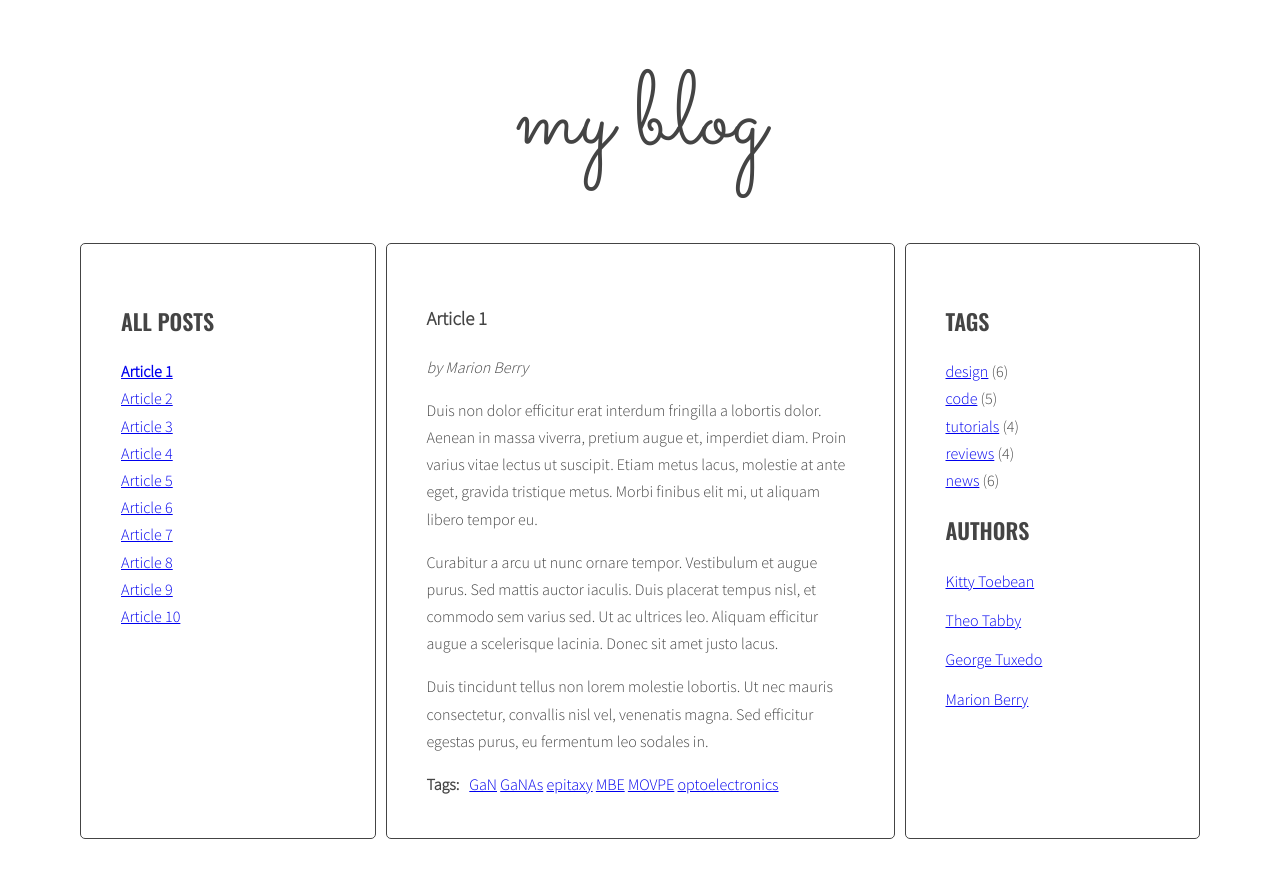
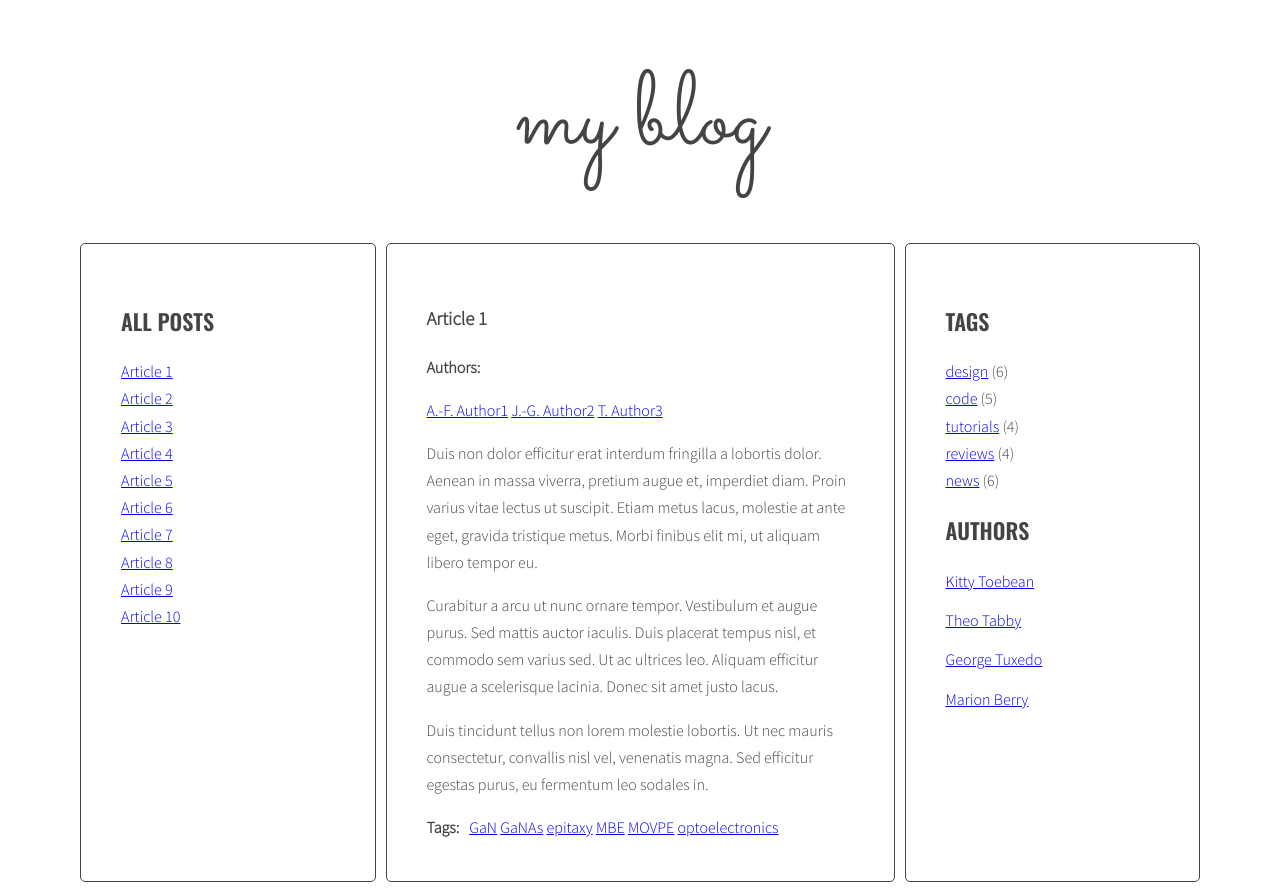
Before and after one commit to j-guyrousset/javascript-blog, a website: page index.html in a window 1280 px wide. Both pictures are taken after a click on the link "Article 1". Before the commit the page ends 847 px from the top, so only its background shows below. Drawn offline with nearby package versions, Linux system fonts and the light colour scheme.

Commit message:
add author and tag list in articles

```diff
--- a/index.html
+++ b/index.html
@@ -17,9 +17,13 @@
             </ul>
           </aside>
           <section class="posts">
-            <article class="post active" id="article-1" data-tags="GaN GaNAs epitaxy MBE MOVPE optoelectronics">
+            <article class="post active" id="article-1" data-tags="GaN GaNAs epitaxy MBE MOVPE optoelectronics" data-authors="A.-F. Author1, J.-G. Author2, T. Author3, ">
               <h3 class="post-title">Article 1</h3>
-              <p class="post-author">by Marion Berry</p>
+              <div class="post-authors">
+                <p><strong>Authors:</strong></p>
+                <ul class="list list-horizontal">
+                </ul>
+              </div>
               <div class="post-content">
                 <p>Duis non dolor efficitur erat interdum fringilla a lobortis dolor. Aenean in massa viverra, pretium augue et, imperdiet diam. Proin varius vitae lectus ut suscipit. Etiam metus lacus, molestie at ante eget, gravida tristique metus. Morbi finibus elit mi, ut aliquam libero tempor eu.</p>
 
@@ -33,9 +37,13 @@
                 </ul>
               </div>
             </article>
-            <article class="post" id="article-2" data-tags="GaN epitaxy optoelectronics surface-science MBE ">
+            <article class="post" id="article-2" data-tags="GaN epitaxy optoelectronics surface-science MBE " data-authors="D.-K. Author4, J.-G. Author2, H. Author5, K. Author6, ">
               <h3 class="post-title">Article 2</h3>
-              <p class="post-author">by Theo Tabby</p>
+              <div class="post-authors">
+                <p><strong>Authors:</strong></p>
+                <ul class="list list-horizontal">
+                </ul>
+              </div>
               <div class="post-content">
                 <p>Phasellus sollicitudin, arcu vel iaculis ullamcorper, quam leo viverra orci, et faucibus quam sapien vel est. Maecenas ac suscipit elit. Nullam interdum, lorem vitae venenatis pulvinar, ex dui malesuada nunc, tempus cursus enim metus vel nulla.</p>
 
@@ -49,9 +57,13 @@
                 </ul>
               </div>
             </article>
-            <article class="post" id="article-3" data-tags="GaN MOVPE UV-emitters surface-science ">
+            <article class="post" id="article-3" data-tags="GaN MOVPE UV-emitters surface-science " data-authors="J.-G. Author2, A.-F. Author1, K. Author6, ">
               <h3 class="post-title">Article 3</h3>
-              <p class="post-author">by George Tuxedo</p>
+              <div class="post-authors">
+                <p><strong>Authors:</strong></p>
+                <ul class="list list-horizontal">
+                </ul>
+              </div>
               <div class="post-content">
                 <p>Mauris vel pellentesque turpis, ac sodales nisl. Quisque iaculis mi velit, ut convallis tellus accumsan a. Quisque iaculis, nisi et dignissim tincidunt, nisl eros euismod nulla, finibus laoreet erat enim posuere elit.</p>
 
@@ -64,9 +76,13 @@
                 </ul>
               </div>
             </article>
-            <article class="post" id="article-4" data-tags="GaN GaNAs epitaxy surface-science UV-emitters optoelectronics">
+            <article class="post" id="article-4" data-tags="GaN GaNAs epitaxy surface-science UV-emitters optoelectronics" data-authors="D.-K. Author4, J.-G. Author2, Z.T. Author7, H. Author5, ">
               <h3 class="post-title">Article 4</h3>
-              <p class="post-author">by Kitty Toebean</p>
+              <div class="post-authors">
+                <p><strong>Authors:</strong></p>
+                <ul class="list list-horizontal">
+                </ul>
+              </div>
               <div class="post-content">
                 <p>Morbi vel cursus nulla, vel varius mauris. Suspendisse sed elit sit amet risus faucibus vestibulum ut sit amet purus. Donec orci est, condimentum ut quam quis, scelerisque fringilla ligula.</p>
 
@@ -80,9 +96,13 @@
                 </ul>
               </div>
             </article>
-            <article class="post" id="article-5" data-tags="MBE polariton-lasing semimagnetic Bose-Einstein II-VI-semiconductors">
+            <article class="post" id="article-5" data-tags="MBE polariton-lasing semimagnetic Bose-Einstein II-VI-semiconductors" data-authors="A.-F. Author1, J.-G. Author2, T. Author3, M. Author8, H. Author5, ">
               <h3 class="post-title">Article 5</h3>
-              <p class="post-author">by Marion Berry</p>
+              <div class="post-authors">
+                <p><strong>Authors:</strong></p>
+                <ul class="list list-horizontal">
+                </ul>
+              </div>
               <div class="post-content">
                 <p>Suspendisse sem eros, euismod condimentum arcu ac, consequat fermentum orci. Nam convallis lacus nec interdum vestibulum. Vestibulum luctus, quam eu tristique ornare, lorem nibh sodales enim, vitae tempor dolor ante vitae tortor.</p>
 
@@ -96,9 +116,13 @@
                 </ul>
               </div>
             </article>
-            <article class="post" id="article-6" data-tags="quantum-computing quantum-dots semimagnetic MBE optoelectronics II-VI-semiconductors">
+            <article class="post" id="article-6" data-tags="quantum-computing quantum-dots semimagnetic MBE optoelectronics II-VI-semiconductors" data-authors="A.-F. Author1, J.-G. Author2, T. Author3, D.-K. Author4, H. Author5, K. Author6, Z.T. Author7,  M. Author8, ">
               <h3 class="post-title">Article 6</h3>
-              <p class="post-author">by George Tuxedo</p>
+              <div class="post-authors">
+                <p><strong>Authors:</strong></p>
+                <ul class="list list-horizontal">
+                </ul>
+              </div>
               <div class="post-content">
                 <p>Donec posuere iaculis ante sed hendrerit. Lorem ipsum dolor sit amet, consectetur adipiscing elit. Quisque hendrerit neque nec urna tincidunt, quis vehicula dui vulputate. Morbi est sapien, auctor ut lectus eu, placerat viverra lorem.</p>
 
@@ -112,9 +136,13 @@
                 </ul>
               </div>
             </article>
-            <article class="post" id="article-7" data-tags="quantum-dots semimagnetic Bose-Einstein II-VI-semiconductors">
+            <article class="post" id="article-7" data-tags="quantum-dots semimagnetic Bose-Einstein II-VI-semiconductors" data-authors="J.-G. Author2, D.-K. Author4, K. Author6,  M. Author8, ">
               <h3 class="post-title">Article 7</h3>
-              <p class="post-author">by Kitty Toebean</p>
+              <div class="post-authors">
+                <p><strong>Authors:</strong></p>
+                <ul class="list list-horizontal">
+                </ul>
+              </div>
               <div class="post-content">
                 <p>Donec eleifend mauris ac nisl fermentum, ac fermentum turpis dignissim. Aliquam diam nisl, imperdiet a varius eget, lobortis sed nisi. Nullam suscipit ipsum sed magna blandit, sed pellentesque urna malesuada.</p>
 
@@ -128,9 +156,13 @@
                 </ul>
               </div>
             </article>
-            <article class="post" id="article-8" data-tags="quantum-fluid polariton-lasing Bose-Einstein III-V-semiconductors superfluid">
+            <article class="post" id="article-8" data-tags="quantum-fluid polariton-lasing Bose-Einstein III-V-semiconductors superfluid" data-authors="J.-G. Author2, T. Author3, D.-K. Author4, M. Author8, ">
               <h3 class="post-title">Article 8</h3>
-              <p class="post-author">by Theo Tabby</p>
+              <div class="post-authors">
+                <p><strong>Authors:</strong></p>
+                <ul class="list list-horizontal">
+                </ul>
+              </div>
               <div class="post-content">
                 <p>Praesent quis imperdiet erat. Curabitur tempor sapien a interdum malesuada. Proin libero erat, sagittis a sollicitudin eget, pulvinar nec risus. Cras et suscipit sem.</p>
 
@@ -144,9 +176,13 @@
                 </ul>
               </div>
             </article>
-            <article class="post" id="article-9" data-tags="quantum-wells II-VI-semiconductors epitaxy semimagnetic MBE polariton-lasing strong-coupling Bose-Einstein">
+            <article class="post" id="article-9" data-tags="quantum-wells II-VI-semiconductors epitaxy semimagnetic MBE polariton-lasing strong-coupling Bose-Einstein" data-authors="A.-F. Author1, J.-G. Author2, H. Author5, K. Author6, ">
               <h3 class="post-title">Article 9</h3>
-              <p class="post-author">by Marion Berry</p>
+              <div class="post-authors">
+                <p><strong>Authors:</strong></p>
+                <ul class="list list-horizontal">
+                </ul>
+              </div>
               <div class="post-content">
                 <p>Tam et facilisis purus. Donec vulputate est quis lobortis posuere. Nunc vitae lorem ut odio faucibus pulvinar nec in justo. Ut ut ante ac tellus ornare tempus. Nunc maximus, tortor et dictum convallis, nunc libero posuere leo, scelerisque ultrices arcu sapien ut tellus.</p>
 
@@ -160,9 +196,13 @@
                 </ul>
               </div>
             </article>
-            <article class="post" id="article-10" data-tags="optoelectronics II-VI-semiconductors semimagnetic Zeeman-effect MBE epitaxy">
+            <article class="post" id="article-10" data-tags="optoelectronics II-VI-semiconductors semimagnetic Zeeman-effect MBE epitaxy" data-authors="J.-G. Author2, D.-K. Author4, H. Author5, M. Author8, ">
               <h3 class="post-title">Article 10</h3>
-              <p class="post-author">by George Tuxedo</p>
+              <div class="post-authors">
+                <p><strong>Authors:</strong></p>
+                <ul class="list list-horizontal">
+                </ul>
+              </div>
               <div class="post-content">
                 <p>Aliquam erat volutpat. Ut non eleifend lectus. Donec suscipit tellus tempor, ornare dui id, hendrerit neque. Phasellus lacinia laoreet dui in luctus. Sed hendrerit, magna sit amet varius tempor, augue augue scelerisque est, non scelerisque mauris libero eu sapien.</p>
 
--- a/js/script.js
+++ b/js/script.js
@@ -1,10 +1,15 @@
 {
   'use strict';
+  const optArticleSelector = '.post',
+    optTitleSelector = '.post-title',
+    optTitleListSelector = '.titles',
+    optTagListSelector = '.post-tags',
+    optAuthorListSelector = '.post-authors'
 
   const titleClickHandler = function(event) {
     event.preventDefault(); //prevents from scrolling to the position reffered on the page
     const clickedElement = this,
-      activeLinks = document.querySelectorAll('.titles a.active');
+      activeLinks = document.querySelectorAll(optTitleListSelector + ' a.active');
     console.log('link was clicked!');
 
     for(let activeLink of activeLinks){
@@ -13,7 +18,7 @@
 
     console.log('clicked: ', clickedElement);
     clickedElement.classList.add('active');
-    const activeArticles = document.querySelectorAll('article.active');
+    const activeArticles = document.querySelectorAll(optArticleSelector + '.active');
 
     for(let activeArticle of activeArticles){
       activeArticle.classList.remove('active');
@@ -25,13 +30,14 @@
     selectedArticle.classList.add('active');
     //one line code:
     //document.getElementById(clickedElement.getAttribute('href').slice(1)).classList.add('active');
+    generateTitleLinks();
   };
 
 
-  const generateTitleLinks = function() {
+  const generateTitleLinks = function(customSelector = '') {
     console.log('cleaning titles');
-    const linkss = document.querySelectorAll('.titles'),
-      articles = document.querySelectorAll('article');
+    const linkss = document.querySelectorAll(optTitleListSelector),
+      articles = document.querySelectorAll(optArticleSelector + customSelector);
 
     for(let link of linkss){
       link.innerHTML = '';
@@ -44,40 +50,40 @@
         li = document.createElement('li');
 
       li.innerHTML = textHTML;
-      document.querySelector('.titles').appendChild(li);
+      document.querySelector(optTitleListSelector).appendChild(li);
     }
 
-    const links = document.querySelectorAll('.titles a');
+    const links = document.querySelectorAll(optTitleListSelector + ' a');
     console.log(links);
     for(let link of links){
       link.addEventListener('click', titleClickHandler);
     }
-
   };
 
 
-  const generateTags = function() {
-    const articles = document.querySelectorAll('article');
+  const generateTags = function() { //TODO add generate sidebar list of tags + count
+    const articles = document.querySelectorAll(optArticleSelector);
     for (let article of articles) {
-      const tagWrapper = article.querySelector('.post-tags ul'),
+      const tagWrapper = article.querySelector(optTagListSelector + ' ul'),
         dataTags = article.getAttribute('data-tags'),
         tagArray = dataTags.split(' ');
-      let html = '';
+      let htmlTag = '';
       for (let tag of tagArray) {
         const li =  document.createElement('li');
-        html = '<span><a href="#tag-' + tag +'">' + tag + '</a>&nbsp</span>';
-        li.innerHTML = html;
+        htmlTag = '<span><a href="#tag-' + tag +'">' + tag + '</a>&nbsp</span>';
+        li.innerHTML = htmlTag;
         tagWrapper.appendChild(li);
       }
     }
   };
 
+
   const tagClickHandler = function(event){
     event.preventDefault();
     const clickedElement = this,
       href = clickedElement.getAttribute('href'),
-      tag = href.slice(5),
-      activeTags = document.querySelectorAll('.post-tags a.active');
+      tag = href.replace('#tag-',''), //href.slice(5),
+      activeTags = document.querySelectorAll(optTagListSelector + ' a.active');
     console.log('active tags: ', activeTags);
 
     for(let activeTag of activeTags) {
@@ -85,14 +91,14 @@
     }
 
     const allTagsWithHref = document.querySelectorAll('a'),
-    linksToClickedTag = [];
+      linksToClickedTag = [];
     for (let tagWithHref of allTagsWithHref) {
       if (tagWithHref.getAttribute('href') == href) {
         tagWithHref.classList.add('active');
         linksToClickedTag.push(tagWithHref);
       }
     }
-    //generateTitleLinks('article');
+    generateTitleLinks('[data-tags~="' + tag + '"]'); //i.e. for tag wit attribute data-tags cotaining string pointed to by const 'tag'
   };
 
   const addClickListenerToTags = function() {
@@ -102,10 +108,59 @@
     }
   };
 
+  const generateAuthors = function() {  //TODO: add generate sidebar list (+count?)
+    const articles = document.querySelectorAll(optArticleSelector);
+    for (let article of articles) {
+      const authorWrapper = article.querySelector(optAuthorListSelector + ' ul'),
+        dataAuthors = article.getAttribute('data-authors'),
+        authorArray = dataAuthors.split(', ');
+      let htmlAuthor = '';
+      for (let author of authorArray) {
+        const li =  document.createElement('li');
+        console.log('author: ', author);
+        htmlAuthor = '<span><a href="#author-' + author +'">' + author + '</a>&nbsp</span>';
+        li.innerHTML = htmlAuthor;
+        authorWrapper.appendChild(li);
+      }
+    }
+  };
+
+
+  const authorClickHandler = function(event) {
+    event.preventDefault();
+    const clickedElement = this,
+      href = clickedElement.getAttribute('href'),
+      author = href.replace('#author-',''), //href.slice(7),
+      activeAuthors = document.querySelectorAll(optAuthorListSelector + ' a.active');
+    console.log('active authors: ', activeAuthors);
+    for(let activeAuthor of activeAuthors) {
+      activeAuthor.classList.remove('active');
+    }
+    const allTagsWithHref = document.querySelectorAll('a'),
+      linksToClickedAuthor = [];
+    for (let tagWithHref of allTagsWithHref) {
+      if (tagWithHref.getAttribute('href') == href) {
+        tagWithHref.classList.add('active');
+        linksToClickedAuthor.push(tagWithHref);
+      }
+    }
+    console.log('links to author: ', linksToClickedAuthor);
+    console.log('[data-authors~="' + author.split(' ')[1] + '"]');
+    generateTitleLinks('[data-authors~="' + author.split(' ')[1] + ',' + '"]'); //i.e. for tag wit attribute data-tags cotaining string pointed to by const 'tag'
+  };
+
+  const addClickListenerToAuthors = function () {
+    const allLinksToAuthor = document.querySelectorAll('a[href^="#author-"]');
+    for (let linkToAuthor of allLinksToAuthor) {
+      linkToAuthor.addEventListener('click', authorClickHandler);
+    }
+  };
 
   generateTitleLinks();
   generateTags();
+  generateAuthors();
   addClickListenerToTags();
+  addClickListenerToAuthors();
 
 
 
```
